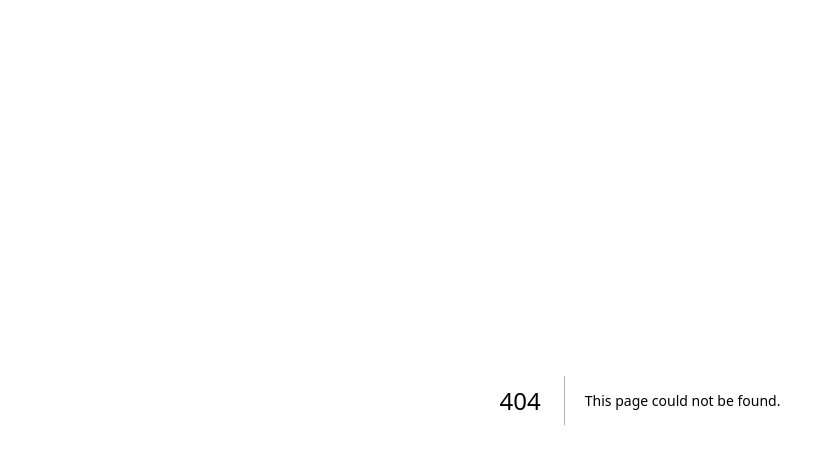
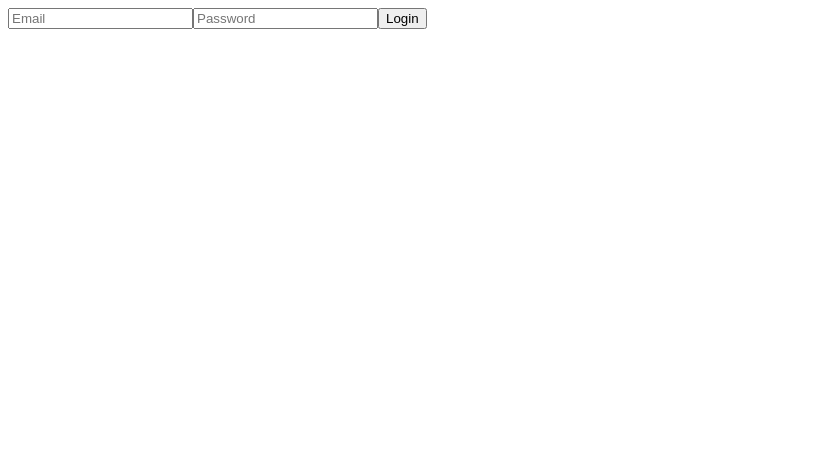
Before and after one commit to Vamshireddy199/Blog-Website, a Next.js app: page /login/LoginPage in a window 1280 px wide. Before the commit this address had no page. Shown: the top 464 px of the page, without its empty margins (0-835 px from the left). Built offline with nearby package versions, Linux system fonts and the light colour scheme.

Commit message:
Create LoginPage.js

```diff
--- /dev/null
+++ b/pages/login/LoginPage.js
@@ -0,0 +1,49 @@
+import React, { useState } from "react";
+import { useRouter } from "next/router";
+import axios from "axios";
+
+const LoginPage = () => {
+  const [email, setEmail] = useState("");
+  const [password, setPassword] = useState("");
+  const [error, setError] = useState("");
+  const router = useRouter();
+
+  const handleSubmit = async (e) => {
+    e.preventDefault();
+
+    try {
+      const response = await axios.post("/api/login", { email, password });
+      const token = response.data.token;
+      localStorage.setItem("token", token);
+      router.push("/admin");
+    } catch (err) {
+      setError(err.response?.data?.message || "Login failed");
+    }
+  };
+
+  return (
+    <div>
+      <form onSubmit={handleSubmit}>
+        <input
+          type="email"
+          value={email}
+          onChange={(e) => setEmail(e.target.value)}
+          placeholder="Email"
+          required
+        />
+        <input
+          type="password"
+          value={password}
+          onChange={(e) => setPassword(e.target.value)}
+          placeholder="Password"
+          required
+        />
+        <button type="submit">Login</button>
+      </form>
+
+      {error && <p>{error}</p>}
+    </div>
+  );
+};
+
+export default LoginPage;
```
